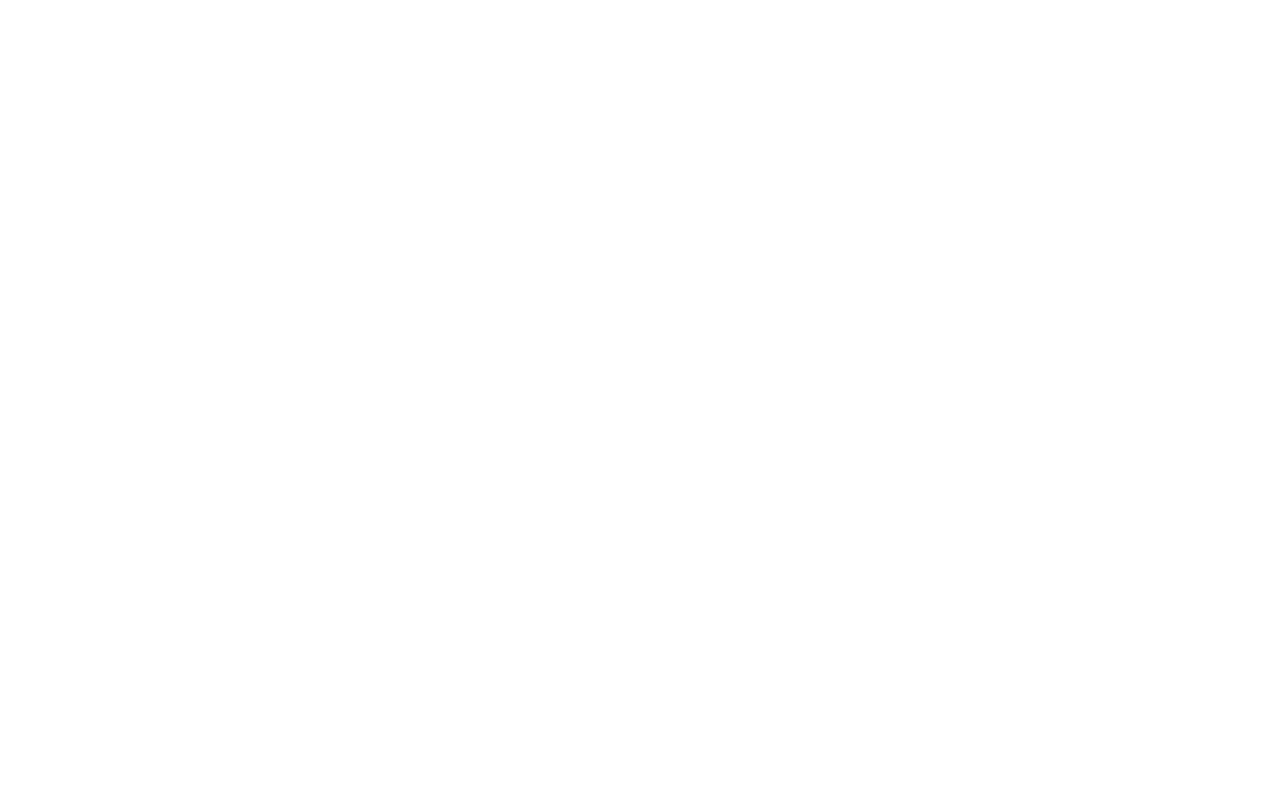
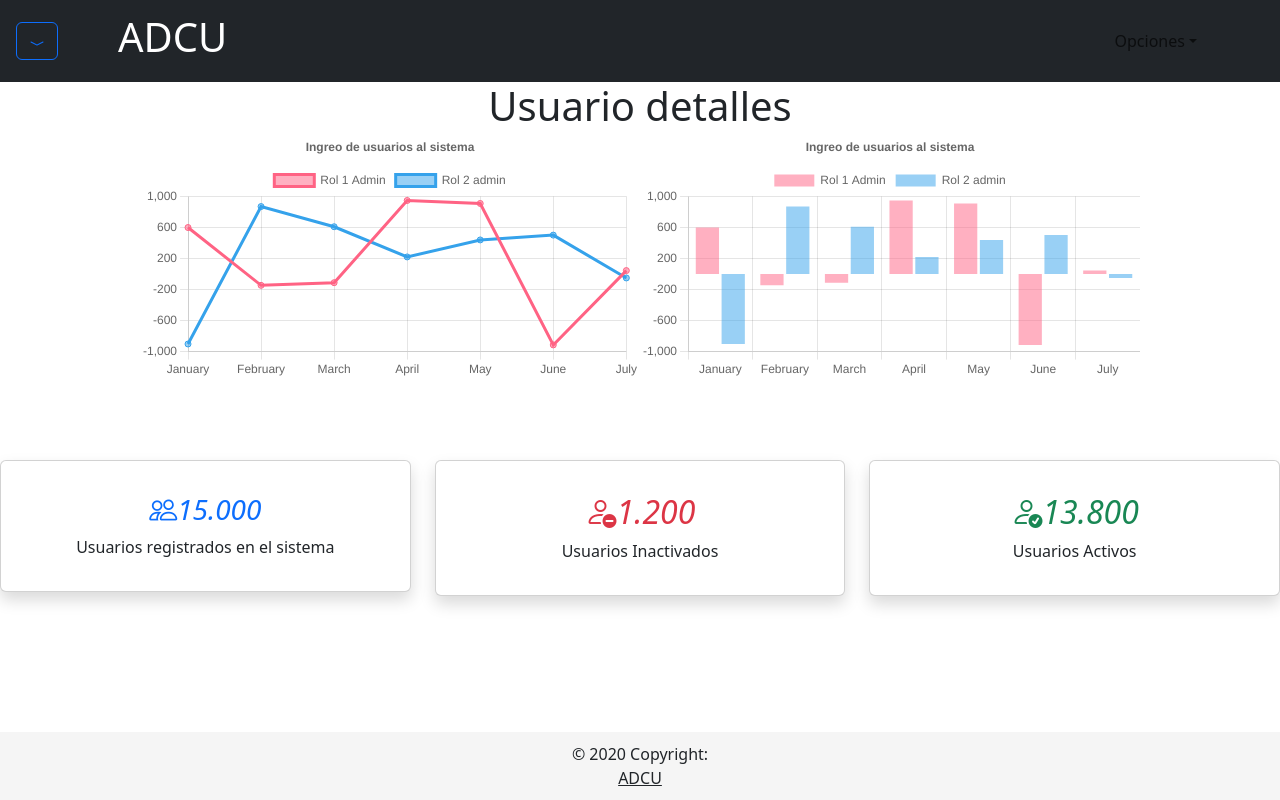
Before and after one commit to Josesitobb/ADCU_WEB_SAPO_HP, a React (Create React App) app: page /AdminUsuarioDetalles in a window 1280 px wide. Before the commit this address had no page. Built offline with nearby package versions, Linux system fonts and the light colour scheme.

Commit message:
MODULO USUARIO COMPLETADO PARCIALMENTE

```diff
--- a/package.json
+++ b/package.json
@@ -3,6 +3,7 @@
   "version": "0.1.0",
   "private": true,
   "dependencies": {
+    "@faker-js/faker": "^9.6.0",
     "@react-pdf-viewer/core": "^3.12.0",
     "@testing-library/dom": "^10.4.0",
     "@testing-library/jest-dom": "^6.6.3",
@@ -10,11 +11,14 @@
     "@testing-library/user-event": "^13.5.0",
     "boostrap": "^2.0.0",
     "bootstrap": "^5.3.3",
+    "bootstrap-icons": "^1.11.3",
+    "chart.js": "^4.4.8",
     "fi": "^1.0.16",
     "font-awesome": "^4.7.0",
     "pdfjs-dist": "^3.4.120",
     "react": "^19.0.0",
     "react-bootstrap": "^2.10.9",
+    "react-chartjs-2": "^5.3.0",
     "react-dom": "^19.0.0",
     "react-router-dom": "^7.3.0",
     "react-scripts": "5.0.1",
--- a/src/App.js
+++ b/src/App.js
@@ -1,22 +1,27 @@
 import React from "react";
 import { BrowserRouter as Router, Routes, Route, BrowserRouter } from "react-router-dom";
-import  Home from "./pages/Home";
+import Home from "./pages/Home";
 import Index_Admin from "./pages/View_Admin/Index_Admin";
-import Usuarios from "./pages/View_Admin/usuarios"
-import Pdf from "./pages/View_Admin/Pdf"
+import Usuarios from "./pages/View_Admin/Usuarios";
+import Pdf from "./pages/View_Admin/Pdf";
+import UsuariosDetalles from "./pages/View_Admin/UsuariosDetalles";
 
-//import Header from "./components/Header"; // Inactive para que no mostrara
+
+
 
 const App = () => {
   return (
-   <BrowserRouter>
-   <Routes>
-    <Route index path="/" element ={<Home />} />
-    <Route path="/AdminHome" element={<Index_Admin />}/>
-    <Route path="/AdminUsuarios" element = {<Usuarios />}/>
-    <Route path="/AdminPdf" element = {<Pdf />}/>
-   </Routes>
-   </BrowserRouter>
+    <BrowserRouter>
+      <Routes>
+        <Route index path="/" element={<Home />} />
+        <Route path="/AdminHome" element={<Index_Admin />} />
+        <Route path="/AdminUsuarios" element={<Usuarios />} />
+        <Route path="/AdminPdf" element={<Pdf />} />
+        <Route path="/AdminUsuarioDetalles" element={<UsuariosDetalles />} />
+
+
+      </Routes>
+    </BrowserRouter>
 
 
   );
--- a/src/components/Lateral_Nombres.jsx
+++ b/src/components/Lateral_Nombres.jsx
@@ -1,13 +1,26 @@
-import React from 'react';
-import {  Nav } from "react-bootstrap";
-import { Link } from 'react-router-dom';
+import React, { useState } from "react";
+import { Nav } from "react-bootstrap";
+import { Link } from "react-router-dom";
 
 export default function Lateral_Nombres(props) {
+  const [hover, setHover] = useState(false);
+
   return (
     <div>
       <hr />
-        <Nav.Link as={Link} to={props.Link} >{props.Nombre}</Nav.Link>
-        <hr />
+      <Nav.Link
+        as={Link}
+        to={props.Link}
+        style={{
+          textDecoration: "none",
+          color: hover ? "gray" : "black",
+          transition: "color 0.3s ease-in-out",
+        }}
+        onMouseEnter={() => setHover(true)}
+        onMouseLeave={() => setHover(false)}
+      >
+        {props.Nombre}
+      </Nav.Link>
     </div>
-  )
+  );
 }
--- a/src/components/Molda_Admin.jsx
+++ b/src/components/Molda_Admin.jsx
@@ -77,11 +77,6 @@
                             </Form.Select>
 
                         </Form.Group>
-
-
-
-
-
                     </Form>
                 </Modal.Body>
                 <Modal.Footer>
--- a/src/components/menuhamburguesa.jsx
+++ b/src/components/menuhamburguesa.jsx
@@ -1,12 +1,45 @@
 import React, { useState } from "react";
-import { Navbar, Nav, Button, Offcanvas } from "react-bootstrap";
+import {
+  Navbar,
+  Nav,
+  Button,
+  Offcanvas,
+  ListGroup,
+  Collapse,
+} from "react-bootstrap";
 import { Link } from "react-router-dom";
 import Lateral_Nombres from "./Lateral_Nombres";
 
 export default function MenuHamburguesa() {
   const [show, setShow] = useState(false);
+  const [openMenus, setOpenMenus] = useState({}); // Estado para rastrear qué menús están abiertos
+
   const handleClose = () => setShow(false);
   const handleShow = () => setShow(true);
+
+  // Función para alternar la apertura/cierre de submenús
+  const toggleMenu = (menu) => {
+    setOpenMenus((prev) => ({
+      ...prev,
+      [menu]: !prev[menu],
+    }));
+  };
+
+  const icon_Lateral = (
+    <svg
+      xmlns="http://www.w3.org/2000/svg"
+      width="16"
+      height="16"
+      fill="currentColor"
+      class="bi bi-chevron-compact-down"
+      viewBox="0 0 16 16"
+    >
+      <path
+        fill-rule="evenodd"
+        d="M1.553 6.776a.5.5 0 0 1 .67-.223L8 9.44l5.776-2.888a.5.5 0 1 1 .448.894l-6 3a.5.5 0 0 1-.448 0l-6-3a.5.5 0 0 1-.223-.67"
+      />
+    </svg>
+  );
 
   return (
     <>
@@ -17,23 +50,18 @@
             width="16"
             height="16"
             fill="currentColor"
-            class="bi bi-list"
+            class="bi bi-chevron-compact-down"
             viewBox="0 0 16 16"
           >
             <path
               fill-rule="evenodd"
-              d="M2.5 12a.5.5 0 0 1 .5-.5h10a.5.5 0 0 1 0 1H3a.5.5 0 0 1-.5-.5m0-4a.5.5 0 0 1 .5-.5h10a.5.5 0 0 1 0 1H3a.5.5 0 0 1-.5-.5m0-4a.5.5 0 0 1 .5-.5h10a.5.5 0 0 1 0 1H3a.5.5 0 0 1-.5-.5"
+              d="M1.553 6.776a.5.5 0 0 1 .67-.223L8 9.44l5.776-2.888a.5.5 0 1 1 .448.894l-6 3a.5.5 0 0 1-.448 0l-6-3a.5.5 0 0 1-.223-.67"
             />
           </svg>
         </Button>
 
-
-
         <Navbar.Brand as={Link} to="/"></Navbar.Brand>
-        <Nav className="ms-auto">
-          {/* Otros elementos del Nav si los necesitas */}
-
-        </Nav>
+        <Nav className="ms-auto"></Nav>
       </Navbar>
 
       <Offcanvas
@@ -46,11 +74,68 @@
           <Offcanvas.Title>ADCU</Offcanvas.Title>
         </Offcanvas.Header>
         <Offcanvas.Body>
-          <Lateral_Nombres Nombre="Usuario" Link="/AdminUsuarios" />
-          <Lateral_Nombres Nombre="Gestion documental" />
-          <Lateral_Nombres Nombre="Control de Accesos y Seguridad" />
+          {/* ----------------------------------------------------------------- */}
+          {/* USUARIOS  */}
+          <ListGroup.Item action onClick={() => toggleMenu("usuarios")}>
+            Usuarios {icon_Lateral}
+          </ListGroup.Item>
+          <Collapse in={openMenus["usuarios"]}>
+            <div className="ms-3">
+              <ListGroup>
+                <Lateral_Nombres
+                  Nombre="Crear usuarios"
+                  Link="/AdminUsuarios"
+                />
+              </ListGroup>
+
+              <ListGroup>
+                <Lateral_Nombres
+                  Nombre="Usuarios detalles"
+                  Link="/AdminUsuarioDeTalles"
+                />
+              </ListGroup>
+            </div>
+          </Collapse>
+          <hr />
+
+          {/* ----------------------------------------------------------------- */}
+          {/* GESTION DOCUMENTAL  */}
+
+          <ListGroup.Item
+            action
+            onClick={() => toggleMenu("GestionDocumental")}
+          >
+            Gestion documental {icon_Lateral}
+          </ListGroup.Item>
+          <Collapse in={openMenus["GestionDocumental"]}>
+            <div className="ms-3">
+              <ListGroup>
+                <Lateral_Nombres Nombre="Gestion documental" />
+              </ListGroup>
+            </div>
+          </Collapse>
+          <hr />
+          {/* ----------------------------------------------------------------- */}
+          {/* Control de Accesos y Seguridad  */}
+
+          <ListGroup.Item
+            action
+            onClick={() => toggleMenu("ControldeAccesosySeguridad")}
+          >
+            Control de Accesos y Seguridad {icon_Lateral}
+          </ListGroup.Item>
+          <Collapse in={openMenus["ControldeAccesosySeguridad"]}>
+            <div className="ms-3">
+              <ListGroup>
+                <Lateral_Nombres Nombre="Control de Accesos y Seguridad" />
+              </ListGroup>
+            </div>
+          </Collapse>
+          {/* ----------------------------------------------------------------- */}
+
           <Lateral_Nombres Nombre="Colaboración" />
-          <Lateral_Nombres Nombre="Flujos de Trabajo" />
+          <Lateral_Nombres Nombre="Flujo de trabajo" />
+
           <Lateral_Nombres Nombre="Firma Electrónica" />
           <Lateral_Nombres Nombre="Búsqueda y Recuperación" />
           <Lateral_Nombres Nombre="Integración con Otras Herramientas" />
@@ -60,6 +145,20 @@
           <Lateral_Nombres Nombre="Pdf" Link="/AdminPdf" />
         </Offcanvas.Body>
       </Offcanvas>
+
+      {/* <DropdownButton
+        as={ButtonGroup}
+        id="dropdown-button-drop-end"
+        drop="end" // Se abre a la derecha
+        variant="secondary"
+        title="USUARIOS"
+      >
+        <Dropdown.Item eventKey="1">Action</Dropdown.Item>
+        <Dropdown.Item eventKey="2">Another action</Dropdown.Item>
+        <Dropdown.Item eventKey="3">Something else here</Dropdown.Item>
+        <Dropdown.Divider />
+        <Dropdown.Item eventKey="4">Separated link</Dropdown.Item>
+      </DropdownButton> */}
     </>
   );
 }
--- /dev/null
+++ b/src/pages/View_Admin/UsuariosDetalles.jsx
@@ -0,0 +1,123 @@
+import React from "react";
+import Navbar_Admin from "../../components/Navbar_Admin";
+import Footer from "../../components/Footer";
+import "bootstrap-icons/font/bootstrap-icons.css";
+import {
+  Chart as ChartJS,
+  CategoryScale,
+  LinearScale,
+  PointElement,
+  BarElement,
+  LineElement,
+  Title,
+  Tooltip,
+  Legend,
+} from "chart.js";
+import { Line, Bar } from "react-chartjs-2";
+import { faker } from "@faker-js/faker";
+import Card from "react-bootstrap/Card";
+import { Container, Row, Col } from "react-bootstrap";
+
+// Registrar Chart.js
+ChartJS.register(
+  CategoryScale,
+  LinearScale,
+  PointElement,
+  LineElement,
+  BarElement,
+  Title,
+  Tooltip,
+  Legend
+);
+
+const options = {
+  responsive: true,
+  plugins: {
+    legend: {
+      position: "top",
+    },
+    title: {
+      display: true,
+      text: "Ingreo de usuarios al sistema",
+    },
+  },
+};
+
+const labels = ["January", "February", "March", "April", "May", "June", "July"];
+const data = {
+  labels,
+  datasets: [
+    {
+      label: "Rol 1 Admin",
+      data: labels.map(() => faker.number.int({ min: -1000, max: 1000 })), // Corrección aquí
+      borderColor: "rgb(255, 99, 132)",
+      backgroundColor: "rgba(255, 99, 132, 0.5)",
+    },
+    {
+      label: "Rol 2 admin",
+      data: labels.map(() => faker.number.int({ min: -1000, max: 1000 })), // Corrección aquí
+      borderColor: "rgb(53, 162, 235)",
+      backgroundColor: "rgba(53, 162, 235, 0.5)",
+    },
+  ],
+};
+
+const style = {
+  width: "500px",
+  display: "flex",
+  justifyContent: "center",
+  alignItems: "center",
+  margin: "0 auto",
+};
+
+export default function UsuariosDetalles() {
+  return (
+    <div>
+      <Navbar_Admin />
+      <h1 style={style}>Usuario detalles </h1>
+      <div style={style}>
+        <Line options={options} data={data} />
+        <Bar options={options} data={data} />
+      </div>
+
+      <Row className="mb-4" style={{ marginTop: "80px" }}>
+        <Col md={4}>
+          <Card className="p-3 text-center shadow">
+            <Card.Body>
+              <h3 className="text-primary">
+                <i className="bi bi-people">15.000 </i>
+              </h3>
+              <Card.Text>Usuarios registrados en el sistema</Card.Text>
+            </Card.Body>
+          </Card>
+        </Col>
+
+        <Col md={4}>
+          <Card className="p-3 text-center shadow">
+            <Card.Body>
+              <h2 className="text-danger">
+                {" "}
+                <i class="bi bi-person-dash">1.200</i>
+              </h2>
+              <Card.Text>Usuarios Inactivados</Card.Text>
+            </Card.Body>
+          </Card>
+        </Col>
+
+        <Col>
+          <Card className="p-3 text-center shadow">
+            <Card.Body>
+              <h2 className="text-success">
+                {" "}
+                <i class="bi bi-person-check">13.800 </i>
+              </h2>
+              <Card.Text>Usuarios Activos</Card.Text>
+            </Card.Body>
+          </Card>
+        </Col>
+      </Row>
+
+      <Footer />
+    </div>
+  );
+}
```
Also changed, not shown: src/components/Navbar_Admin.jsx (+7 -16 lines), src/pages/View_Admin/usuarios.jsx (+28 -16 lines), 1 other file (tests, documents, lock files or other folders).
